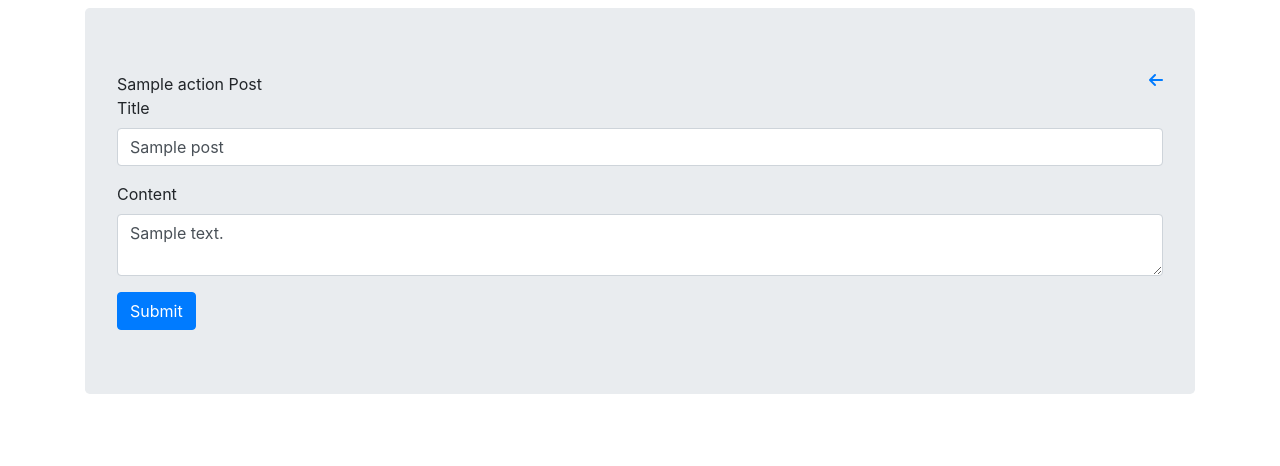
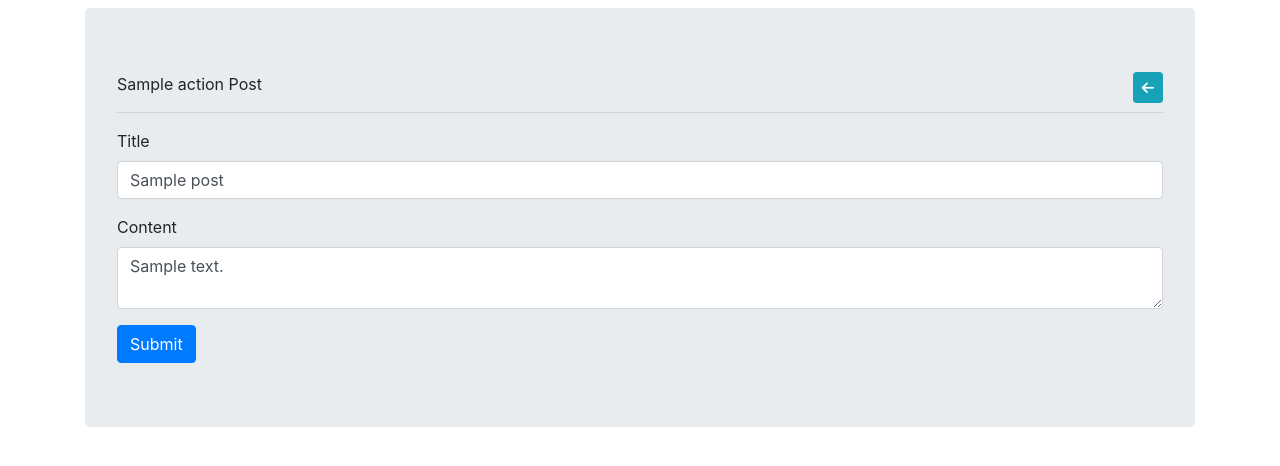
Before and after one commit to Kumari-Shwetha/crud-application-with-codeigniter, a PHP site: the page made by application/views/posts/add-edit.php in a window 1280 px wide. Shown: the top 466 px of the page. Run offline with PHP 8.4, Linux system fonts and the light colour scheme; the template is opened without the code that fills it: most values are stand-ins (such as "Sample title", 1, 10 or a date in 2020); data that the repository does not hold is empty; some libraries are stand-ins or nearby versions.

Commit message:
Update add-edit.php

```diff
--- a/application/views/posts/add-edit.php
+++ b/application/views/posts/add-edit.php
@@ -12,7 +12,8 @@
         <div class="row">
             <div class="col-12">
                 <div class="panel panel-default">
-                    <div class="panel-heading"><?php echo $action; ?> Post <a href="<?php echo site_url('posts/'); ?>" class="fas fa-arrow-left float-right"></a></div>
+                    <div class="panel-heading"><span><?php echo $action; ?> Post </span><a href="<?php echo site_url('posts/'); ?>" class=" float-right btn btn-sm btn-info"><i class="fas fa-arrow-left"></i></a></div>
+                    <hr>
                     <div class="panel-body">
                         <form method="post" action="" class="form">
                             <div class="form-group">
```
